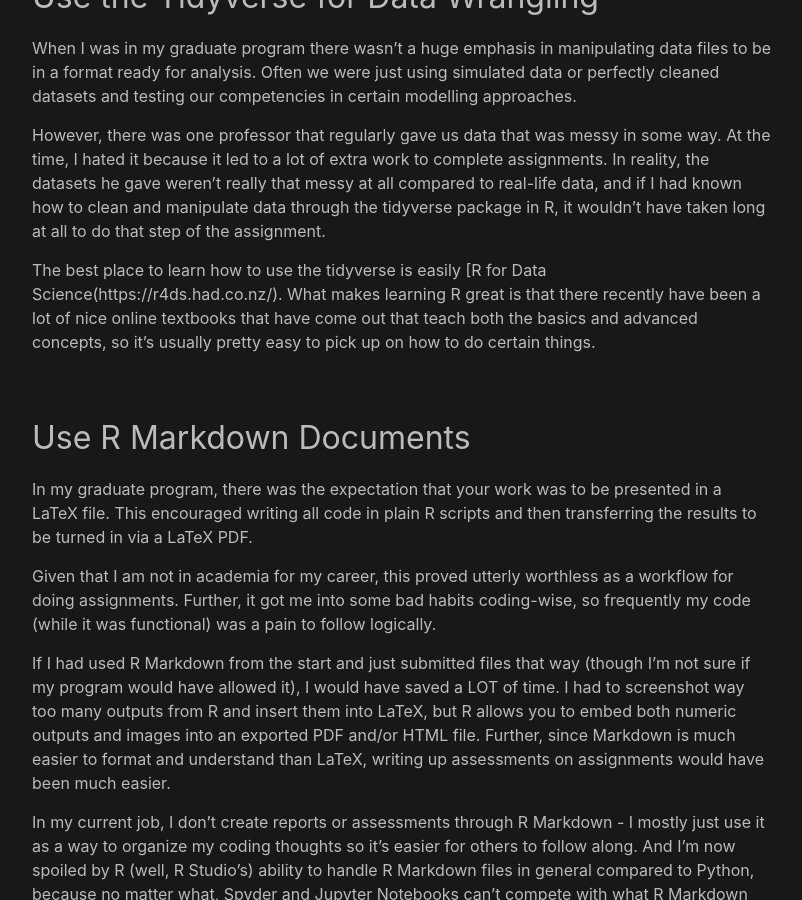
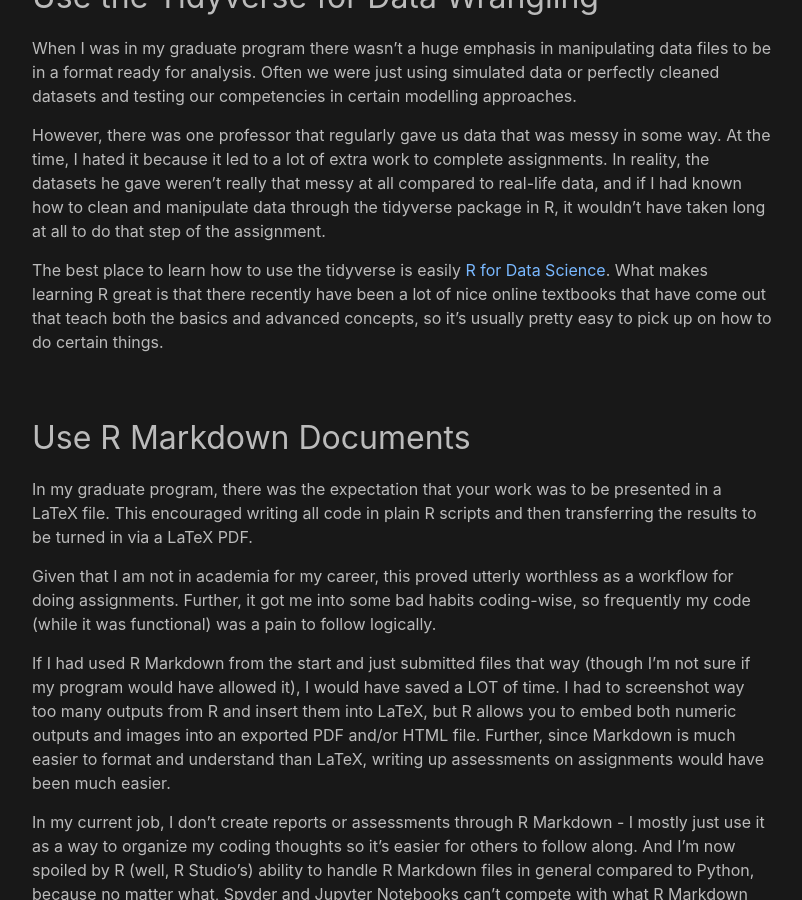
Before and after one commit to amanda-park/amanda-park.github.io, a Jekyll site: the page built from _posts/2020-11-22-r-programming-wish-knew-sooner.md, in a window 1280 px wide and 900 px high, scrolled down 413 px. Shown: the whole window, without its empty margins (238-1040 px from the left). Built offline with Jekyll 4.4.1, drawn with Linux system fonts in a browser that asks for light colours.

Commit message:
Update 2020-11-22-r-programming-wish-knew-sooner.md

```diff
--- a/_posts/2020-11-22-r-programming-wish-knew-sooner.md
+++ b/_posts/2020-11-22-r-programming-wish-knew-sooner.md
@@ -13,7 +13,7 @@ When I was in my graduate program there wasn't a huge emphasis in manipulating d
 
 However, there was one professor that regularly gave us data that was messy in some way. At the time, I hated it because it led to a lot of extra work to complete assignments. In reality, the datasets he gave weren't really that messy at all compared to real-life data, and if I had known how to clean and manipulate data through the tidyverse package in R, it wouldn't have taken long at all to do that step of the assignment.
 
-The best place to learn how to use the tidyverse is easily [R for Data Science(https://r4ds.had.co.nz/). What makes learning R great is that there recently have been a lot of nice online textbooks that have come out that teach both the basics and advanced concepts, so it's usually pretty easy to pick up on how to do certain things.
+The best place to learn how to use the tidyverse is easily [R for Data Science](https://r4ds.had.co.nz/). What makes learning R great is that there recently have been a lot of nice online textbooks that have come out that teach both the basics and advanced concepts, so it's usually pretty easy to pick up on how to do certain things.
 
 ## Use R Markdown Documents
 
```
